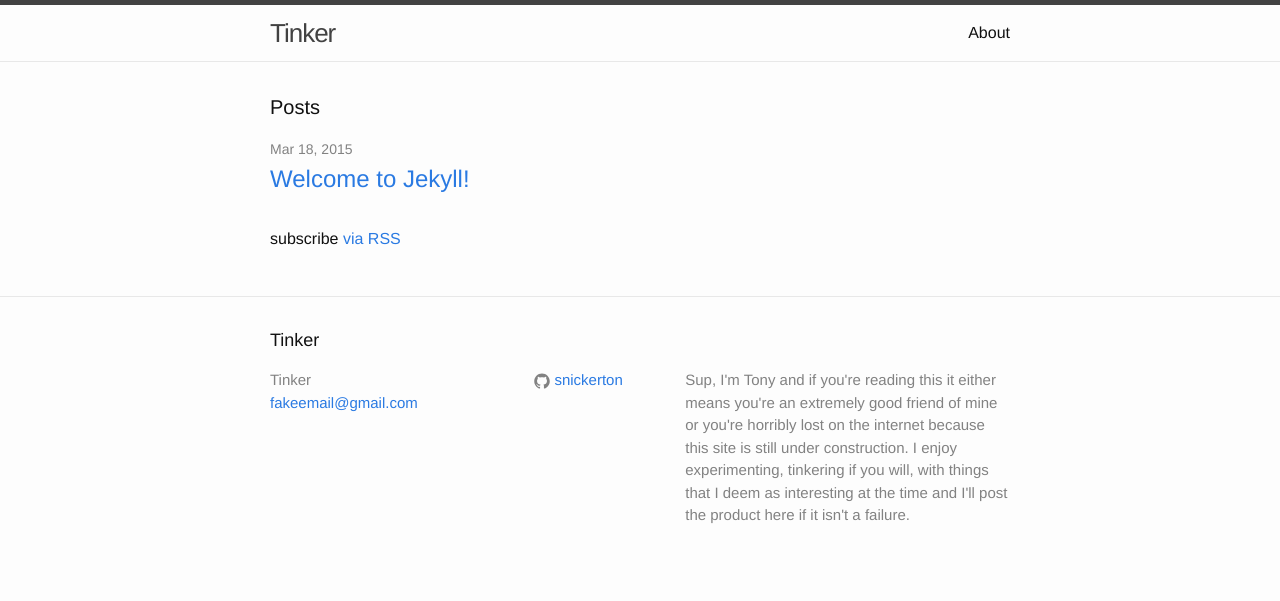
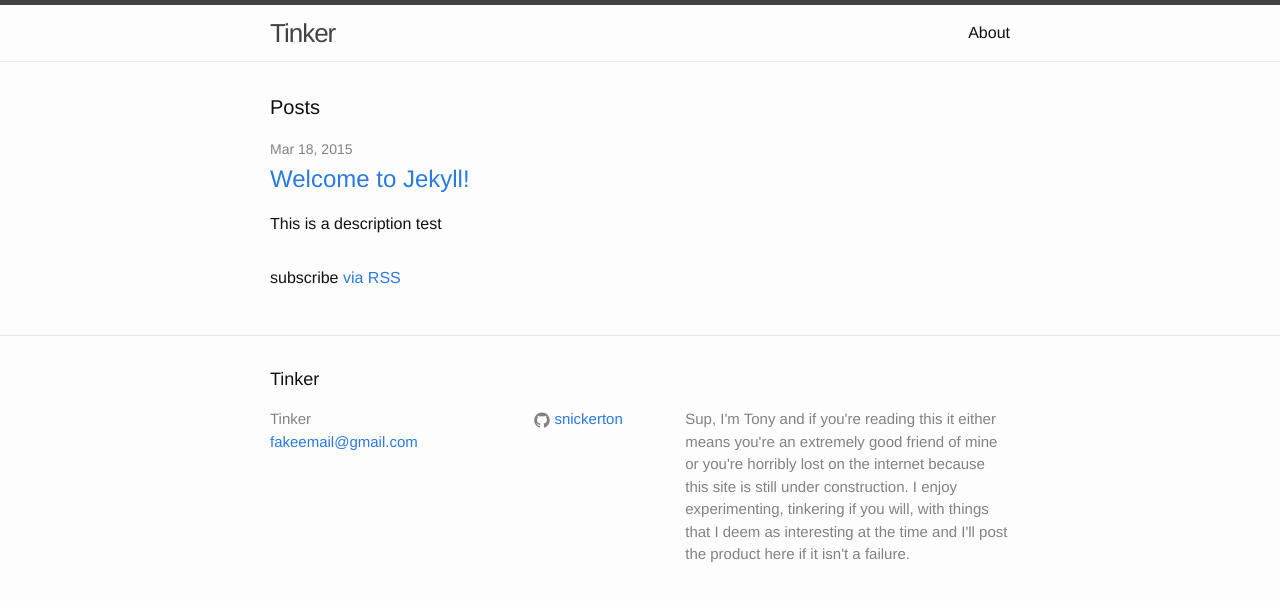
Before and after one commit to snickerton/snickerton.github.legacy, a Jekyll site: the page built from index.html, in a window 1280 px wide. Shown: the top 601 px of the page. Built offline with Jekyll 4.4.1, drawn with Linux system fonts in a browser that asks for light colours.

Commit message:
Update 2015-03-18-welcome-to-jekyll.markdown

```diff
--- a/_posts/2015-03-18-welcome-to-jekyll.markdown
+++ b/_posts/2015-03-18-welcome-to-jekyll.markdown
@@ -1,6 +1,7 @@
 ---
 layout: post
 title:  "Welcome to Jekyll!"
+description: "This is a description test"
 date:   2015-03-18 19:32:33
 categories: jekyll update
 ---
```
